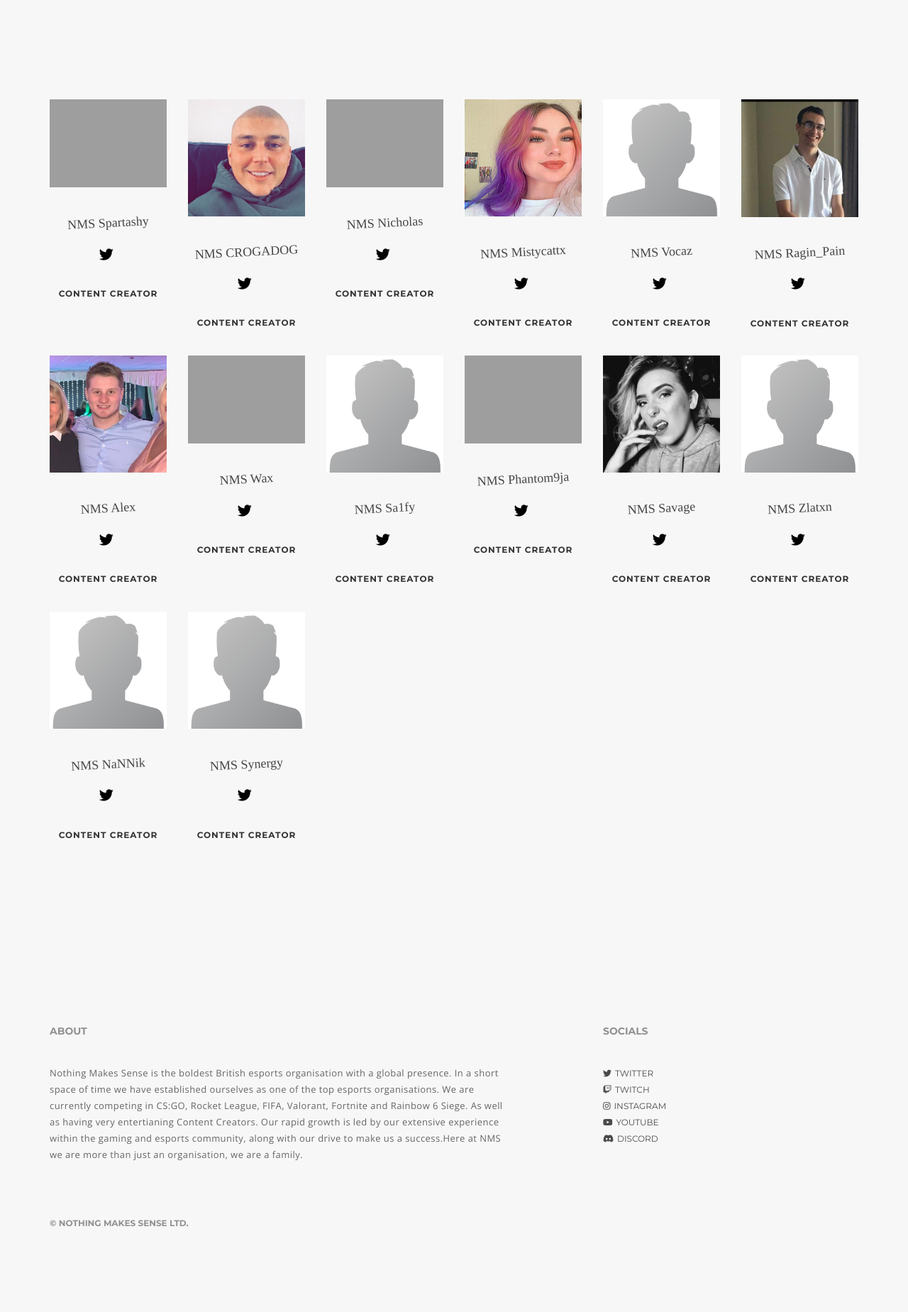
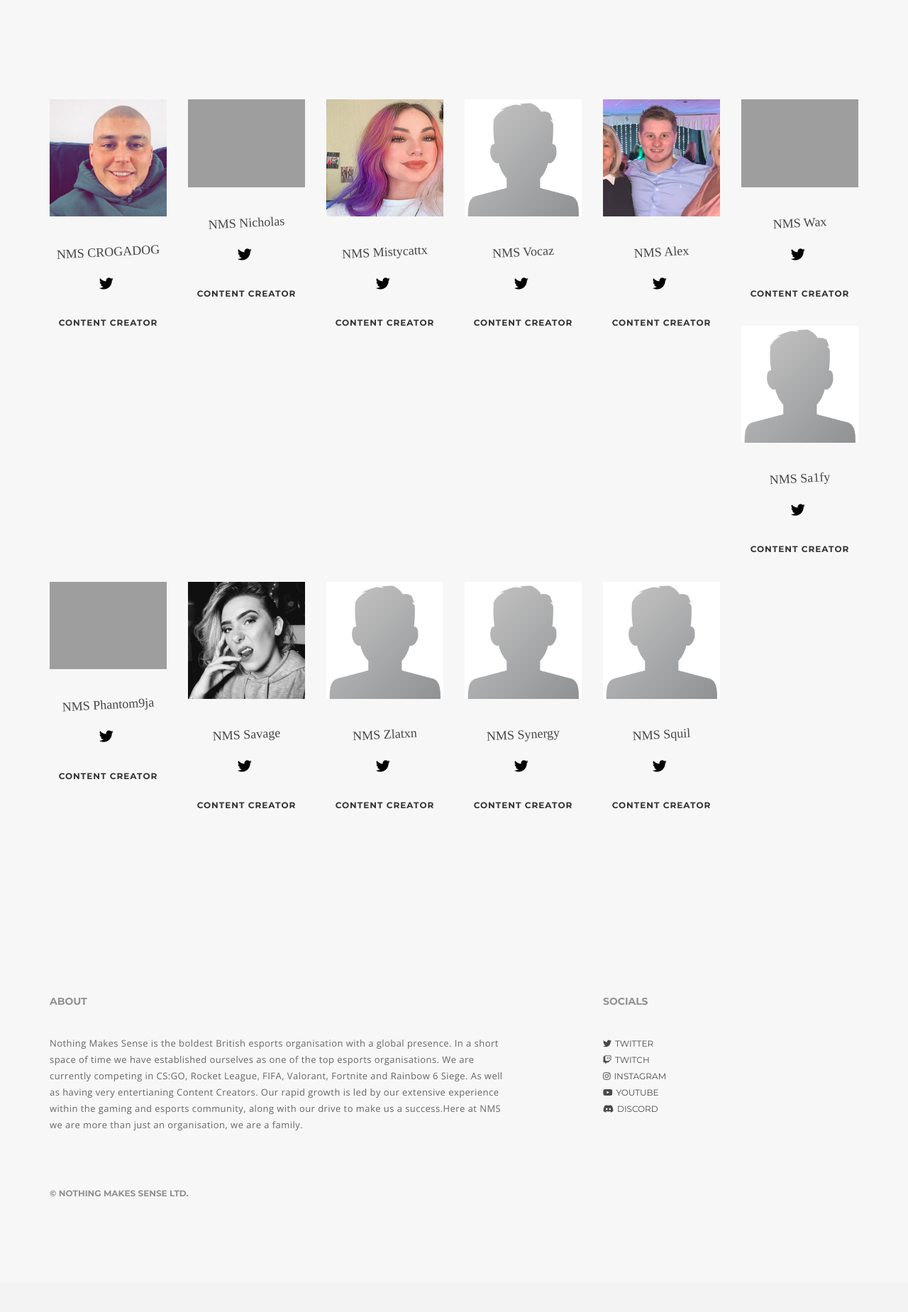
Before and after one commit to PeterRansome/NMS_website, a PHP site: page /content-creators in a window 1280 px wide. Shown: the part 290-2139 px from the top of the page at 71% size. After the commit the page ends 1976 px from the top, so only its background shows below. Run offline with PHP 8.4, Linux system fonts and the light colour scheme; some libraries are stand-ins or nearby versions; some web fonts are replaced; grey boxes are pictures that could not be loaded.

Commit message:
CC
content creators/streamer done

```diff
--- a/content-creators.php
+++ b/content-creators.php
@@ -15,14 +15,6 @@
       <div class="container wow fadeIn">
         <div class="row justify-content-center">
         <div class="col-md-2 col-sm-6">
-            <p><img class="img-responsive center-block" src="/assets/img/spartashy.jpg" alt=""></p>
-            <h2 class="classic">NMS Spartashy</h2>
-            <ul class="list-inline">
-              <li><a href="https://twitter.com/spartashy"><i class="fab fa-twitter fa-lg"></i></a></li>
-            </ul>
-            <h6>Content Creator</h6>
-          </div>
-          <div class="col-md-2 col-sm-6">
               <p><img class="img-responsive center-block" src="/assets/img/crogadog.jpg" alt=""></p>
               <h2 class="classic">NMS CROGADOG</h2>
               <ul class="list-inline">
@@ -53,14 +45,6 @@
               <li><a href="https://twitter.com/Vocaz2"><i class="fab fa-twitter fa-lg"></i></a></li>
             </ul>
             <h6>Content Creator</h6>
-          </div>
-         <div class="col-md-2 col-sm-6">
-          <p><img class="img-responsive center-block" src="/assets/img/ragin.jpg" alt=""></p>
-          <h2 class="classic">NMS Ragin_Pain</h2>
-          <ul class="list-inline">
-            <li><a href="https://twitter.com/raging_pain"><i class="fab fa-twitter fa-lg"></i></a></li>
-          </ul>
-          <h6>Content Creator</h6>
           </div>
           <div class="col-md-2 col-sm-6">
             <p><img class="img-responsive center-block" src="/assets/img/alex.jpg" alt=""></p>
@@ -112,17 +96,17 @@
           </div>
           <div class="col-md-2 col-sm-6">
             <p><img class="img-responsive center-block" src="/assets/img/default.png" alt=""></p>
-            <h2 class="classic">NMS NaNNik</h2>
+            <h2 class="classic">NMS Synergy</h2>
             <ul class="list-inline">
-              <li><a href="https://twitter.com/OfficialNaNNiK"><i class="fab fa-twitter fa-lg"></i></a></li>
+              <li><a href="https://twitter.com/SynergyFUT"><i class="fab fa-twitter fa-lg"></i></a></li>
             </ul>
             <h6>Content Creator</h6>
           </div>
           <div class="col-md-2 col-sm-6">
             <p><img class="img-responsive center-block" src="/assets/img/default.png" alt=""></p>
-            <h2 class="classic">NMS Synergy</h2>
+            <h2 class="classic">NMS Squil</h2>
             <ul class="list-inline">
-              <li><a href="https://twitter.com/SynergyFUT"><i class="fab fa-twitter fa-lg"></i></a></li>
+              <li><a href="https://twitter.com/sqw442"><i class="fab fa-twitter fa-lg"></i></a></li>
             </ul>
             <h6>Content Creator</h6>
           </div>
```
Also changed, not shown: content-creators.html (+4 -20 lines).
